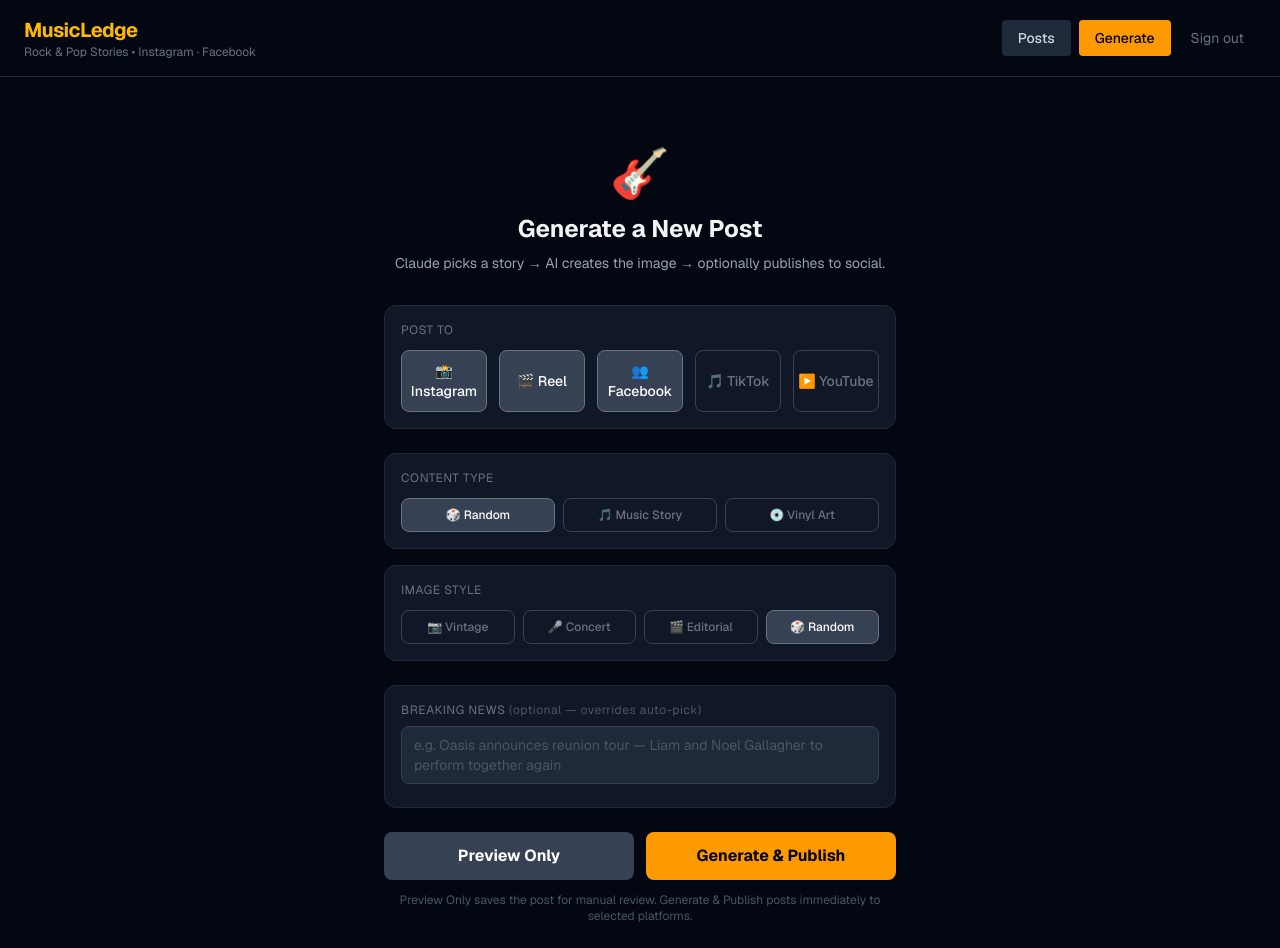
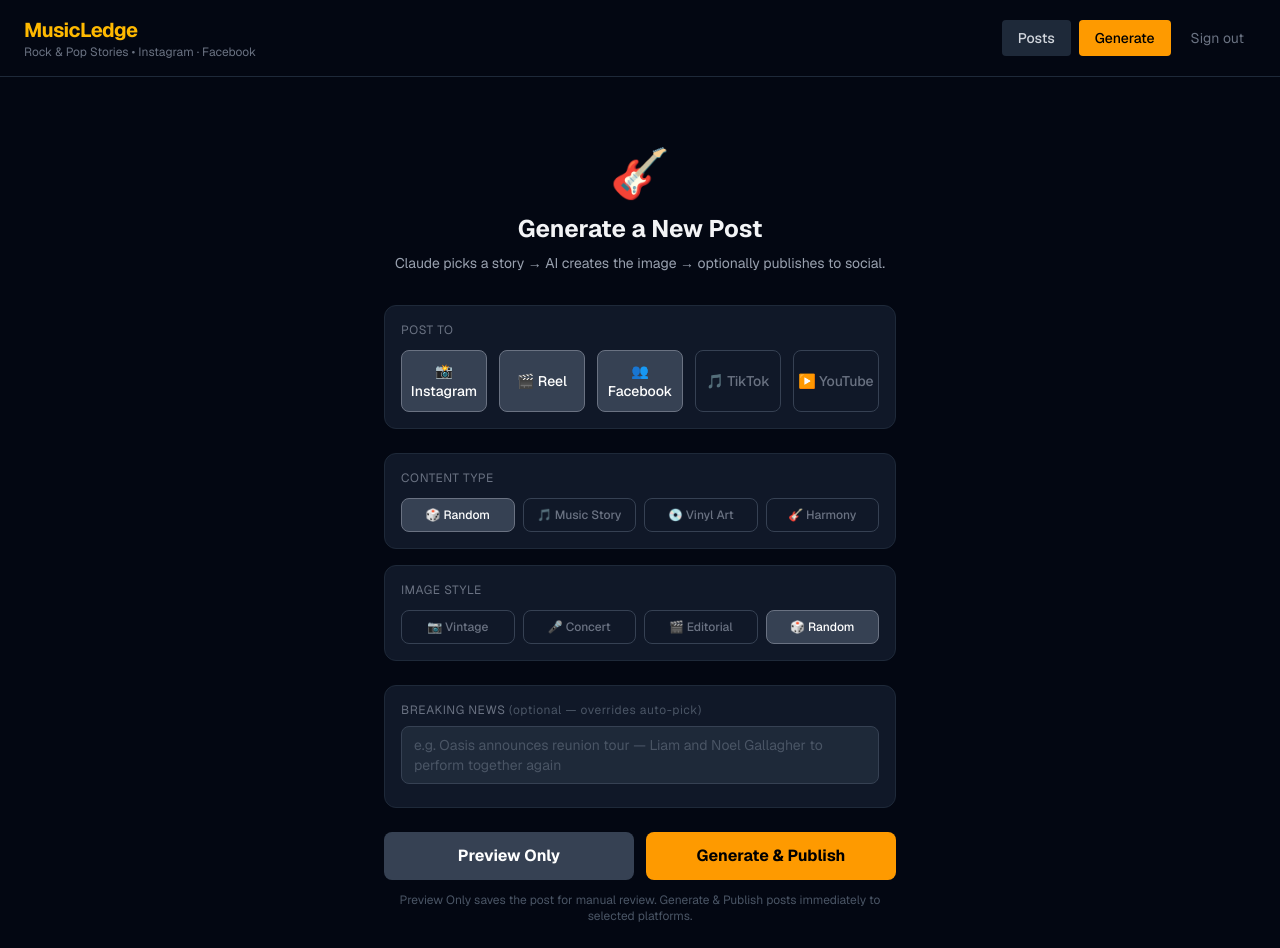
Before and after one commit to samuele-perrone/musicledge, a Next.js app: page / in a window 1280 px wide. Both pictures are taken after a click on the button "Go to Generate →". Built offline with nearby package versions, Linux system fonts and the light colour scheme.

Commit message:
Add Harmony category: musical influence analysis with emotion and activity tags

```diff
--- a/src/app/api/cron/route.ts
+++ b/src/app/api/cron/route.ts
@@ -43,8 +43,10 @@
       log.push(`Today's event: ${todayEvent.event} — ${todayEvent.artist}`);
     }
 
-    // Breaking news takes priority over events; events take priority over day alternation
-    const dayCategory = today.getUTCDate() % 2 !== 0 ? "vinyl_art" : "music_story";
+    // Breaking news takes priority over events; events take priority over day rotation
+    // Day rotation: 0=music_story, 1=vinyl_art, 2=harmony (repeating)
+    const dayCategoryMap = ["music_story", "vinyl_art", "harmony"] as const;
+    const dayCategory = dayCategoryMap[today.getUTCDate() % 3];
     const category = breakingNews ? "music_story" : (todayEvent?.suggestedCategory ?? dayCategory);
     log.push(`Category: ${category} (${breakingNews ? "breaking news" : todayEvent ? "event-driven" : `day ${today.getUTCDate()} alternating`})`);
 
--- a/src/app/page.tsx
+++ b/src/app/page.tsx
@@ -249,11 +249,13 @@
             <div className="bg-gray-900 border border-gray-800 rounded-xl p-4 mb-4">
               <p className="text-xs text-gray-500 uppercase tracking-wider mb-3">Content type</p>
               <div className="flex gap-2">
-                {([["random", "🎲 Random"], ["music_story", "🎵 Music Story"], ["vinyl_art", "💿 Vinyl Art"]] as [PostCategory | "random", string][]).map(([val, label]) => (
+                {([["random", "🎲 Random"], ["music_story", "🎵 Music Story"], ["vinyl_art", "💿 Vinyl Art"], ["harmony", "🎸 Harmony"]] as [PostCategory | "random", string][]).map(([val, label]) => (
                   <button key={val} onClick={() => setSelectedCategory(val)}
                     className={`flex-1 py-2 rounded-lg text-xs font-medium border transition-colors ${
                       selectedCategory === val
-                        ? val === "vinyl_art" ? "bg-cyan-900/50 border-cyan-600 text-cyan-300" : "bg-gray-700 border-gray-500 text-white"
+                        ? val === "vinyl_art" ? "bg-cyan-900/50 border-cyan-600 text-cyan-300"
+                        : val === "harmony" ? "bg-purple-900/50 border-purple-600 text-purple-300"
+                        : "bg-gray-700 border-gray-500 text-white"
                         : "bg-gray-900 border-gray-700 text-gray-500"
                     }`}
                   >{label}</button>
@@ -369,9 +371,12 @@
                     <div className="flex items-start justify-between gap-2 mb-1">
                       <div className="min-w-0">
                         <div className="flex items-center gap-1.5 mb-0.5">
-                          <p className={`text-xs font-semibold truncate ${post.content.category === "vinyl_art" ? "text-cyan-400" : "text-amber-400"}`}>{post.content.artist}</p>
+                          <p className={`text-xs font-semibold truncate ${post.content.category === "vinyl_art" ? "text-cyan-400" : post.content.category === "harmony" ? "text-purple-400" : "text-amber-400"}`}>{post.content.artist}</p>
                           {post.content.category === "vinyl_art" && (
                             <span className="text-xs bg-cyan-900/50 text-cyan-400 px-1.5 py-0.5 rounded shrink-0">Vinyl Art</span>
+                          )}
+                          {post.content.category === "harmony" && (
+                            <span className="text-xs bg-purple-900/50 text-purple-400 px-1.5 py-0.5 rounded shrink-0">Harmony</span>
                           )}
                         </div>
                         <p className="text-sm font-medium truncate">{post.content.title}</p>
@@ -472,9 +477,12 @@
             )}
             <div className="p-6">
 <div className="flex items-center gap-2 mb-1">
-                <p className={`text-sm font-bold ${selectedPost.content.category === "vinyl_art" ? "text-cyan-400" : "text-amber-400"}`}>{selectedPost.content.artist}</p>
+                <p className={`text-sm font-bold ${selectedPost.content.category === "vinyl_art" ? "text-cyan-400" : selectedPost.content.category === "harmony" ? "text-purple-400" : "text-amber-400"}`}>{selectedPost.content.artist}</p>
                 {selectedPost.content.category === "vinyl_art" && (
                   <span className="text-xs bg-cyan-900/50 text-cyan-400 px-2 py-0.5 rounded">Vinyl Art</span>
+                )}
+                {selectedPost.content.category === "harmony" && (
+                  <span className="text-xs bg-purple-900/50 text-purple-400 px-2 py-0.5 rounded">Harmony</span>
                 )}
               </div>
               <h3 className="text-xl font-bold mb-1">{selectedPost.content.title}</h3>
@@ -482,6 +490,42 @@
                 <p className="text-xs text-green-400 mb-3">🎂 {selectedPost.todayEvent}</p>
               )}
               <p className="text-gray-300 text-sm mb-4">{selectedPost.content.story}</p>
+
+              {/* Harmony details */}
+              {selectedPost.content.category === "harmony" && (
+                <div className="bg-purple-950/30 border border-purple-800/40 rounded-xl p-4 mb-4 space-y-2">
+                  {selectedPost.content.influenceSource && (
+                    <div className="text-xs"><span className="text-purple-400 font-semibold">Original: </span><span className="text-gray-300">{selectedPost.content.influenceSource}</span></div>
+                  )}
+                  {selectedPost.content.influencedWork && (
+                    <div className="text-xs"><span className="text-purple-400 font-semibold">Influenced: </span><span className="text-gray-300">{selectedPost.content.influencedWork}</span></div>
+                  )}
+                  {selectedPost.content.genre && (
+                    <div className="text-xs"><span className="text-purple-400 font-semibold">Genre lineage: </span><span className="text-gray-300">{selectedPost.content.genre}</span></div>
+                  )}
+                  {selectedPost.content.similarityLevel && (
+                    <div className="text-xs"><span className="text-purple-400 font-semibold">Similarity: </span>
+                      <span className={`px-2 py-0.5 rounded text-xs font-medium ${
+                        selectedPost.content.similarityLevel === "nearly_identical" ? "bg-red-900/50 text-red-300" :
+                        selectedPost.content.similarityLevel === "clear_influence" ? "bg-yellow-900/50 text-yellow-300" :
+                        "bg-green-900/50 text-green-300"
+                      }`}>
+                        {selectedPost.content.similarityLevel.replace(/_/g, " ")}
+                      </span>
+                    </div>
+                  )}
+                  {selectedPost.content.emotion && (
+                    <div className="text-xs"><span className="text-purple-400 font-semibold">Emotion: </span><span className="text-gray-300 capitalize">{selectedPost.content.emotion}</span></div>
+                  )}
+                  {selectedPost.content.activityTags && selectedPost.content.activityTags.length > 0 && (
+                    <div className="flex gap-1.5 flex-wrap pt-1">
+                      {selectedPost.content.activityTags.map((tag) => (
+                        <span key={tag} className="text-xs bg-purple-900/40 text-purple-300 px-2 py-0.5 rounded-full">{tag}</span>
+                      ))}
+                    </div>
+                  )}
+                </div>
+              )}
 
               {/* Platform status */}
               <div className="grid grid-cols-3 gap-3 mb-4">
--- a/src/lib/claude.ts
+++ b/src/lib/claude.ts
@@ -163,6 +163,33 @@
 }`;
 }
 
+function buildHarmonyPrompt(artist: string): string {
+  return `You are creating content for a music history brand — exploring musical DNA, influence, and the lineage of sound across rock and pop history.
+
+Generate a "Harmony" post exploring how a specific riff, chord progression, or musical motif connected to ${artist} was borrowed, adapted, or directly copied between songs. Pick a pair of songs where the musical connection is clear, specific, and musically interesting — one that established the sound and one that borrowed it (or vice versa involving ${artist}).
+
+Return ONLY valid JSON with this exact structure:
+{
+  "category": "harmony",
+  "artist": "${artist}",
+  "title": "Short punchy title about the musical connection (max 8 words)",
+  "story": "2-3 sentences summarising the musical DNA connection, used internally",
+  "imageCaption": "One punchy line for the image overlay — max 55 characters, about the sonic connection",
+  "caption": "Instagram/Facebook caption: name both songs and artists. Describe the specific riff, chord progression, or motif that was borrowed. Explain the genre lineage. Rate the similarity (subtle nod / clear influence / nearly identical). End with a question like 'Can you hear it?' or 'Inspiration or imitation?'",
+  "influenceSource": "Original artist — Song title (year)",
+  "influencedWork": "Later artist — Song title (year)",
+  "similarityLevel": "subtle_nod OR clear_influence OR nearly_identical",
+  "genre": "the genre lineage e.g. blues → hard rock, or soul → funk → hip-hop",
+  "emotion": "one word: the primary emotion this sound evokes e.g. euphoric / melancholic / defiant / tender / tense / nostalgic / energetic",
+  "activityTags": ["2-4 tags from this list only: workout, running, driving, cycling, background, chill out, party, focus, romance, morning, late night"],
+  "imagePrompt": "Detailed prompt for an AI image generator: a photorealistic image evoking the atmosphere of both songs merging — instruments, studio gear, stage light, textures that span both eras. No human faces or figures. Square format, cinematic, high contrast.",
+  "hashtags": ["10", "relevant", "hashtags", "without", "hash", "symbol", "include MusicInfluence MusicDNA SoundAlike"],
+  "amazonSearchTerms": "3-6 words to search Amazon for the most relevant vinyl or CD",
+  "newsletterTitle": "Email subject line: compelling, 6-10 words about the musical connection",
+  "newsletterHtml": "Full newsletter article in HTML (no <html>/<body> tags). 400-600 words. Deep dive into the musical DNA: describe the specific notes, chords, or rhythm borrowed. Discuss whether it crosses into plagiarism. Include listener cues ('Listen at 0:32 for the moment...'). Explore how influence works in music history. Use <p>, <h2>, <strong>, <em> tags. End with a <p> inviting readers to share which version they prefer."
+}`;
+}
+
 function buildVinylArtPrompt(artist: string): string {
   return `You are creating content for a music history brand across Instagram, Facebook, and a Substack newsletter — similar to @explainingpaintings but for rock and pop music.
 
@@ -197,10 +224,18 @@
 
   // Event takes priority: use the event's artist and suggested category
   const artist = todayEvent?.artist ?? randomArtist;
-  const category: PostCategory = forcedCategory ?? todayEvent?.suggestedCategory ?? (Math.random() < 0.5 ? "music_story" : "vinyl_art");
+  const randomCategory = (): PostCategory => {
+    const r = Math.random();
+    if (r < 0.4) return "music_story";
+    if (r < 0.7) return "vinyl_art";
+    return "harmony";
+  };
+  const category: PostCategory = forcedCategory ?? todayEvent?.suggestedCategory ?? randomCategory();
 
   const basePrompt = category === "vinyl_art"
     ? buildVinylArtPrompt(artist)
+    : category === "harmony"
+    ? buildHarmonyPrompt(artist)
     : buildMusicStoryPrompt(artist);
 
   // Append breaking news context — takes highest priority if present
--- a/src/lib/compose.ts
+++ b/src/lib/compose.ts
@@ -32,8 +32,8 @@
   const title = content.title;
   const caption = content.imageCaption || "";
 
-  // Accent colour: amber for music stories, teal for vinyl art
-  const accent = content.category === "vinyl_art" ? "#0891b2" : "#f59e0b";
+  // Accent colour: amber for music stories, teal for vinyl art, purple for harmony
+  const accent = content.category === "vinyl_art" ? "#0891b2" : content.category === "harmony" ? "#a855f7" : "#f59e0b";
 
   // Satori renders HTML/CSS to SVG using our bundled fonts — no system font needed
   const svg = await satori(
@@ -80,7 +80,7 @@
                 padding: "10px 22px",
                 fontSize: 30,
                 fontWeight: 700,
-                color: content.category === "vinyl_art" ? "white" : "black",
+                color: content.category === "vinyl_art" || content.category === "harmony" ? "white" : "black",
                 letterSpacing: 2,
               },
             },
@@ -98,7 +98,7 @@
                 textTransform: "uppercase",
               },
             },
-            content.category === "vinyl_art" ? "VINYL ART" : "MUSIC STORY"
+            content.category === "vinyl_art" ? "VINYL ART" : content.category === "harmony" ? "HARMONY" : "MUSIC STORY"
           )
         ),
         h(
@@ -200,6 +200,8 @@
   const caption = content.imageCaption || "";
   const storyAccent = content.category === "vinyl_art"
     ? "linear-gradient(160deg, #0891b2 0%, #0e7490 100%)"
+    : content.category === "harmony"
+    ? "linear-gradient(160deg, #a855f7 0%, #7c3aed 100%)"
     : "linear-gradient(160deg, #f59e0b 0%, #d97706 100%)";
 
   // Resize the square post image to fill story width with side padding
@@ -247,7 +249,7 @@
             fontSize: 20, fontWeight: 700,
             color: "rgba(255,255,255,0.85)", letterSpacing: 4,
           },
-        }, content.category === "vinyl_art" ? "VINYL ART" : "MUSIC STORY"),
+        }, content.category === "vinyl_art" ? "VINYL ART" : content.category === "harmony" ? "HARMONY" : "MUSIC STORY"),
         h("div", { style: { width: 40, height: 3, background: "rgba(255,255,255,0.5)", borderRadius: 2 } }),
       ),
 
```
Also changed, not shown: src/types/index.ts (+8 -1 lines).
